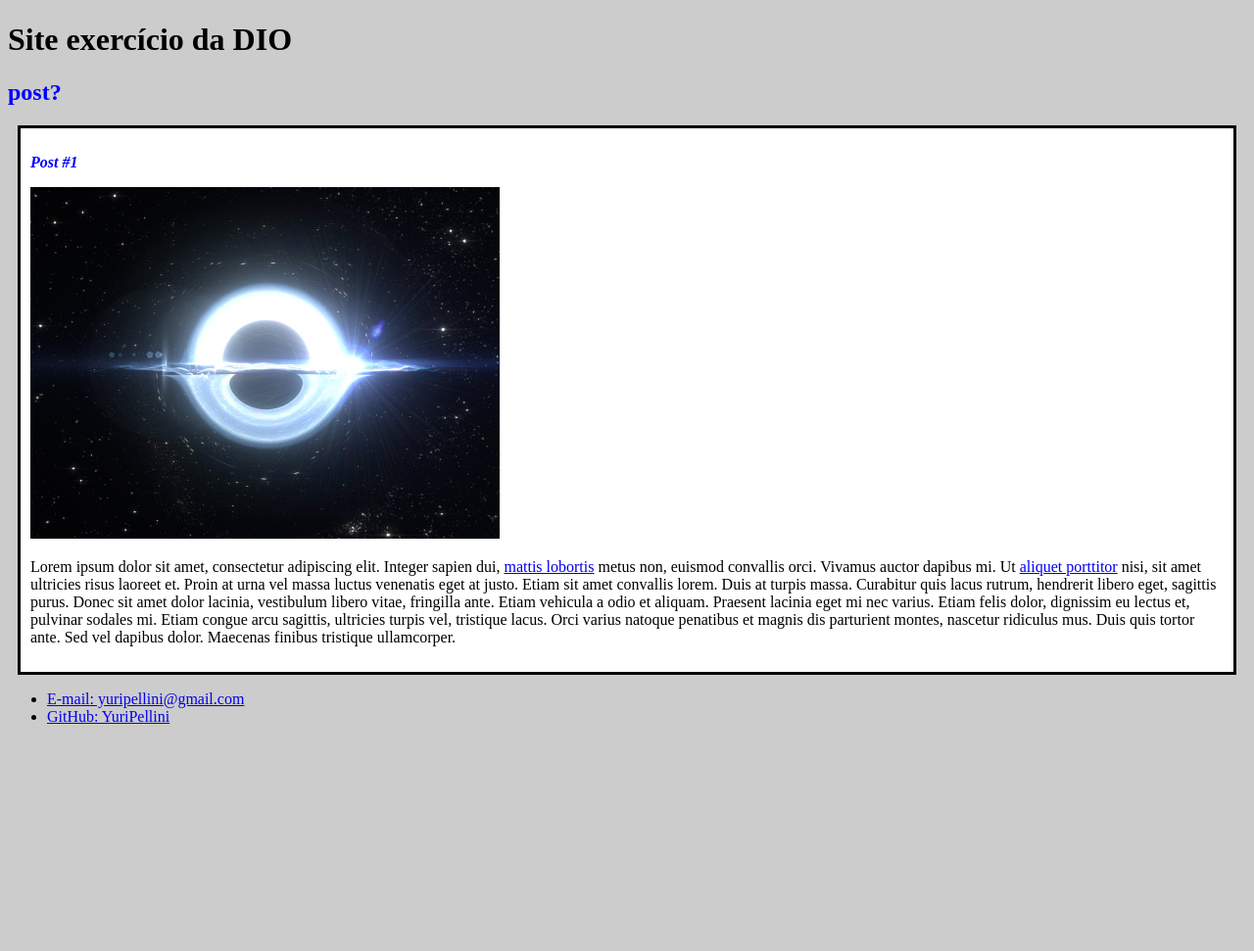
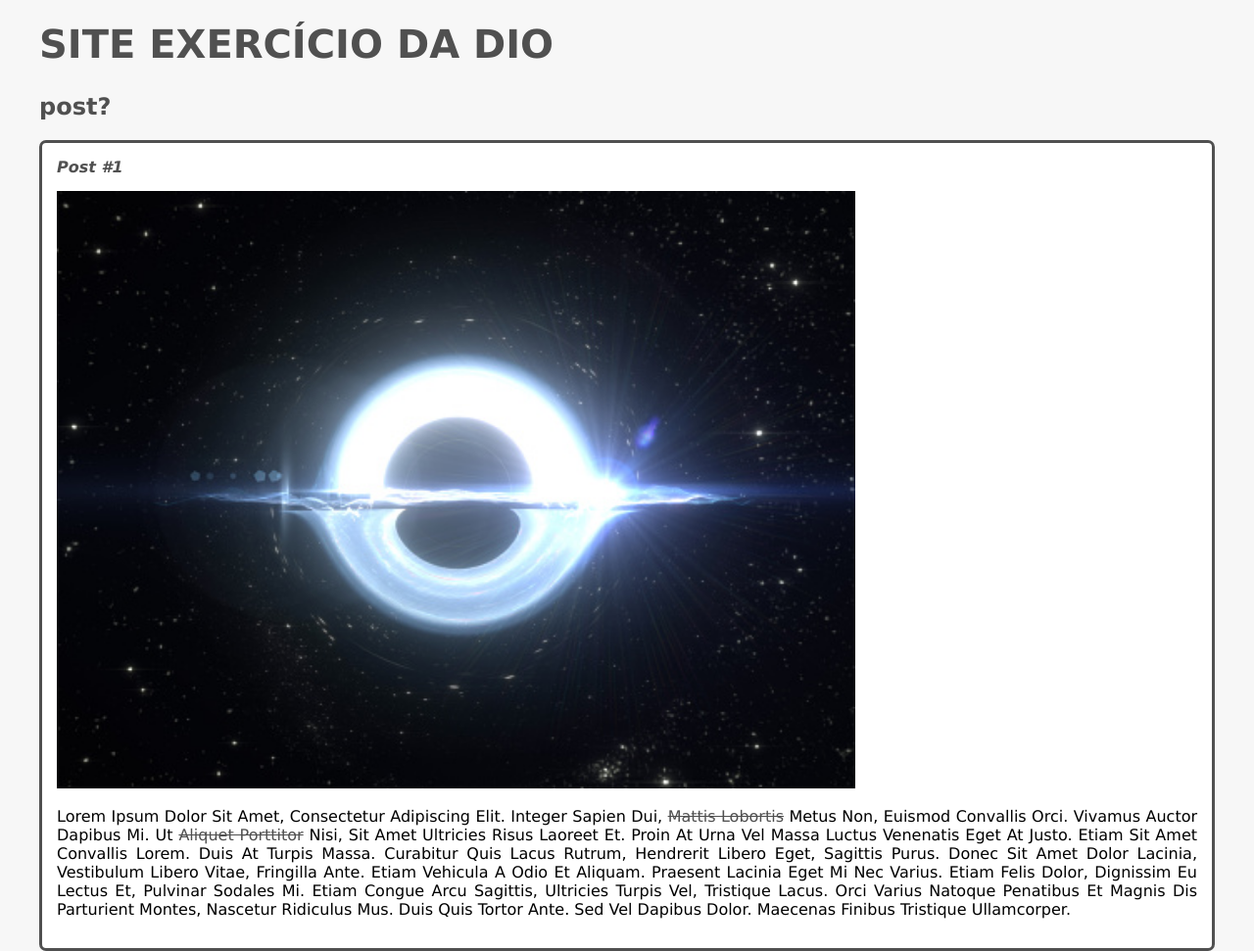
Before and after one commit to YuriPellini/DIO, a plain HTML site: page Aula Introdução a criação de websites com HTML5 e CSS3/Index.html in a window 1280 px wide. Shown: the part 322-1293 px from the top of the page at 98% size. Before the commit the page ends 1079 px from the top, so only its background shows below. Drawn offline with Linux system fonts and the light colour scheme.

Commit message:
termino da aula
Introdução a criação de websites com HTML5 e CSS3

```diff
--- a/Aula Introdução a criação de websites com HTML5 e CSS3/Index.html
+++ b/Aula Introdução a criação de websites com HTML5 e CSS3/Index.html
@@ -7,11 +7,11 @@ Criado por: Yuri Pellini
  <head>
   <meta charset="utf-8">
   <title> Site de Yuri Pellini </title>
-  <link rel="stylesheet" type="text/css" href="Style.css">
+  <link rel="stylesheet" href="Style.css">
  </head>
  <body>
   <header>
-   <img src="universo1.jpg" alt="imagem do universo visto do espaço">
+   <img src="universo1.jpg" alt="imagem do universo visto do espaço" class="ImagemT">
    <h1 class="Titulo"> Site exercício da DIO </h1>
   </header>
   <section>
@@ -22,14 +22,14 @@ Criado por: Yuri Pellini
   <article class="Post">
    <header>
     <h3 class="Titulo_post"> Post #1 </h3>
-	<img src="buraconegro1.jpg" alt="imgem fantásiosa de um buraco negro">
+	<img src="buraconegro1.jpg" alt="imgem fantásiosa de um buraco negro" class="Imagem">
    </header>
-   <p>
+   <p class="Conteudo">
     Lorem ipsum dolor sit amet, consectetur adipiscing elit. Integer sapien dui, <a href="https://github.com/YuriPellini/DIO" target="_blank">mattis lobortis</a> metus non, euismod convallis orci. Vivamus auctor dapibus mi. Ut <a href="malto:yuripellini@gmail.com">aliquet porttitor</a> nisi, sit amet ultricies risus laoreet et. Proin at urna vel massa luctus venenatis eget at justo. Etiam sit amet convallis lorem. Duis at turpis massa. Curabitur quis lacus rutrum, hendrerit libero eget, sagittis purus. Donec sit amet dolor lacinia, vestibulum libero vitae, fringilla ante. Etiam vehicula a odio et aliquam. Praesent lacinia eget mi nec varius. Etiam felis dolor, dignissim eu lectus et, pulvinar sodales mi. Etiam congue arcu sagittis, ultricies turpis vel, tristique lacus. Orci varius natoque penatibus et magnis dis parturient montes, nascetur ridiculus mus. Duis quis tortor ante. Sed vel dapibus dolor. Maecenas finibus tristique ullamcorper.
    </p>
   </article>
   <footer>
-   <ul>
+   <ul class="ListaC">
     <li><a href="mailto:yuripellini@gmail.com">E-mail: yuripellini@gmail.com</a></li>
 	<li><a href="https://github.com/YuriPellini" target="_blank">GitHub: YuriPellini</li>
    </ul>
--- a/Aula Introdução a criação de websites com HTML5 e CSS3/Style.css
+++ b/Aula Introdução a criação de websites com HTML5 e CSS3/Style.css
@@ -4,21 +4,56 @@ Criado por: Yuri Pellini
 ************************************************/
 /* Altera o cor de fundo da página */
 body{
-	background-color: #ccc;
+	background-color: #f7f7f7;
+	font-family: Verdana;
+	max-width: 1200px;
+	margin: auto;
 }
 /* Altera a cor do texto */
-#Titulo, .Subtitulo, .Titulo_post{
-	color: blue;
+.Titulo, .Subtitulo, .Titulo_post{
+	color: #505050;
 }
 /* Atera o tamanho do texto */
+a{
+	text-decoration: line-through;
+	color: #505050;
+}
+.Titulo{
+	font-size: 40px;
+	text-transform: uppercase;
+}
 .Titulo_post{
 	font-size: 16px;
 	font-style: italic;
+	margin: 0;
+	margin-bottom: 15px;
 }
-/* exemplificação */
+.ListaC li a{
+	text-decoration: none;
+}
+/* Exemplificação de box-model? */
 .Post{
 	background-color: white;
-	padding: 10px;
-	border: 3px solid #000;
-	margin: 10px;
+	padding: 15px;
+	border: 3px solid #505050;
+	margin-bottom: 15px;
+	border-radius: 7px;
 }
+.Conteudo{
+	margin: 0;
+	margin-bottom: 15px;
+	text-transform: capitalize;
+	text-align: justify;
+}
+.Imagem{
+	margin-bottom: 15px;
+	width: 70%;
+}
+.ImagemT{
+	border: 1px solid #505050;
+	border-radius: 50px;
+}
+.ListaC{
+	list-style-type: none;
+	padding-left: 15px;
+}
```
Also changed, not shown: 3 other files.
